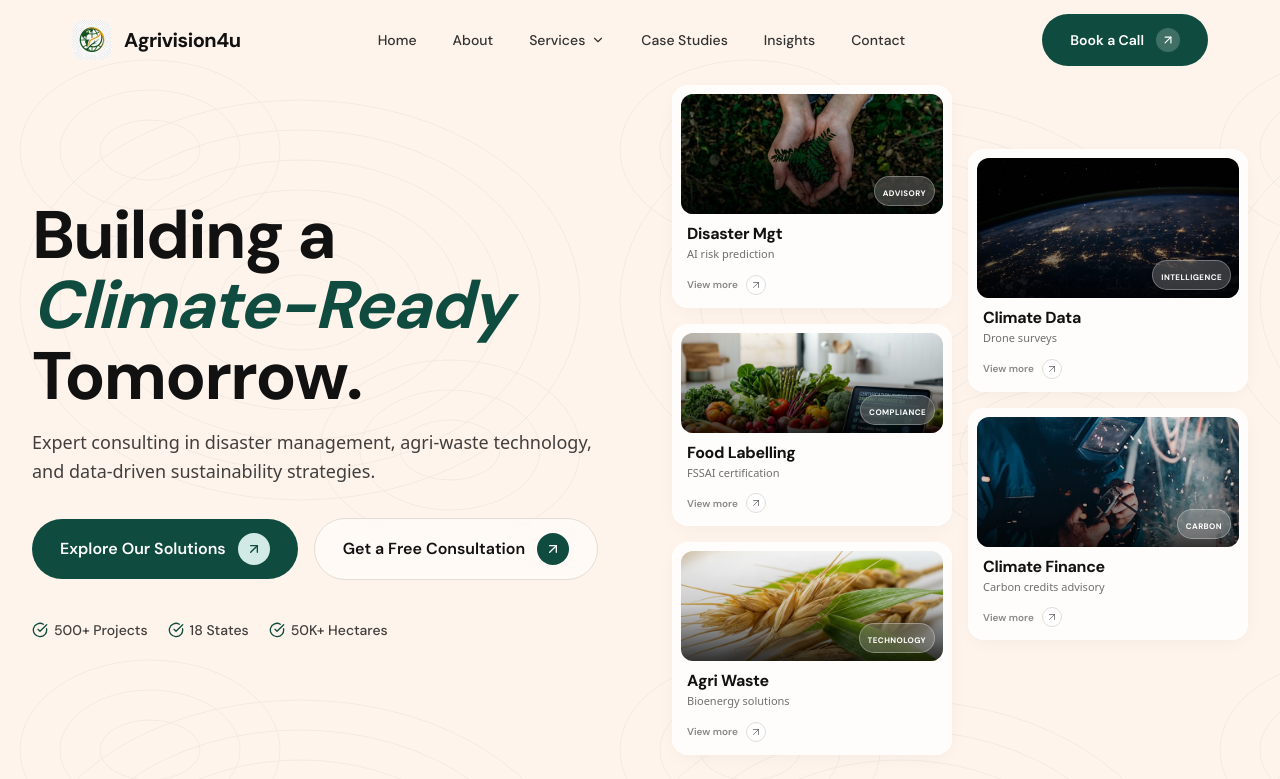
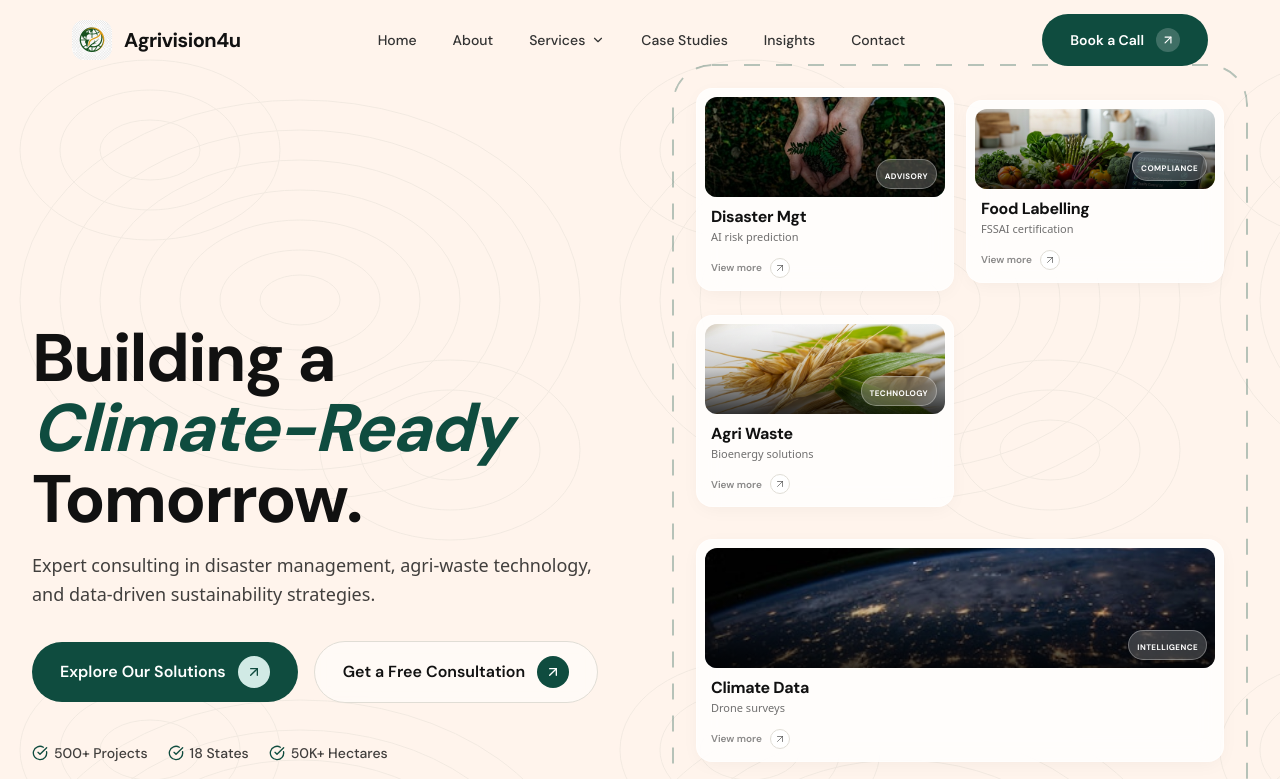
Before and after one commit to Rohitmeena8923/agrivision4u, a Next.js app: page / in a window 1280 px wide. Shown: the top 779 px of the page. Built offline with nearby package versions, Linux system fonts and the light colour scheme.

Commit message:
feat: custom dashed border and smooth page transitions

```diff
--- /dev/null
+++ b/src/app/template.tsx
@@ -0,0 +1,7 @@
+"use client";
+
+import PageTransition from "@/components/animations/PageTransition";
+
+export default function Template({ children }: { children: React.ReactNode }) {
+    return <PageTransition>{children}</PageTransition>;
+}
--- /dev/null
+++ b/src/components/animations/PageTransition.tsx
@@ -0,0 +1,18 @@
+"use client";
+
+import { motion } from "framer-motion";
+import { ReactNode } from "react";
+
+export default function PageTransition({ children }: { children: ReactNode }) {
+    return (
+        <motion.div
+            initial={{ opacity: 0, y: 15 }}
+            animate={{ opacity: 1, y: 0 }}
+            exit={{ opacity: 0, y: 15 }}
+            transition={{ type: "spring", stiffness: 100, damping: 20, duration: 0.4 }}
+            className="flex flex-col min-h-[100dvh]"
+        >
+            {children}
+        </motion.div>
+    );
+}
--- a/src/components/sections/HeroSection.tsx
+++ b/src/components/sections/HeroSection.tsx
@@ -6,7 +6,7 @@
 
 export default function HeroSection() {
     return (
-        <section className="relative min-h-[100dvh] flex items-center justify-center overflow-hidden bg-[#FFF4EC] topo-bg pt-20 pb-10">
+        <section className="relative min-h-[100dvh] flex items-center justify-center overflow-hidden bg-[#FFF4EC] topo-bg pt-16 pb-6 md:pb-8">
             <div className="container-max px-4 sm:px-6 lg:px-8 w-full max-w-7xl">
                 <div className="grid lg:grid-cols-2 gap-8 lg:gap-12 items-center">
 
@@ -62,16 +62,23 @@
                     </div>
 
                     {/* Right Column: Masonry Grid */}
-                    <div className="grid grid-cols-2 gap-3 lg:gap-4 relative w-full mt-8 lg:mt-0 max-w-xl ml-auto">
+                    <div className="relative w-full mt-8 lg:mt-0 max-w-xl ml-auto p-4 sm:p-5 lg:p-6">
+                        {/* Custom Dashed Border */}
+                        <div className="absolute inset-0 pointer-events-none">
+                            <svg width="100%" height="100%" className="rounded-[40px]">
+                                <rect x="1" y="1" width="calc(100% - 2px)" height="calc(100% - 2px)" fill="none" rx="39" ry="39" stroke="currentColor" strokeWidth="2" strokeDasharray="16 16" className="text-primary/30" />
+                            </svg>
+                        </div>
+                        <div className="grid grid-cols-2 gap-3 relative w-full">
 
                             {/* Column 1 */}
-                        <div className="flex flex-col gap-3 lg:gap-4">
+                            <Link href="/services/disaster-management" className="flex flex-col gap-3">
                                 {/* Card 1: Disaster Management */}
                                 <motion.div
                                     initial={{ opacity: 0, y: 40 }} animate={{ opacity: 1, y: 0 }} transition={{ duration: 0.8, delay: 0.2 }}
                                     className="bg-white/80 backdrop-blur-md border border-white/40 rounded-2xl p-2 pb-3 shadow-[0_4px_20px_-4px_rgba(0,0,0,0.05)] hover:shadow-xl transition-all duration-500 hover:-translate-y-1 group cursor-pointer"
                                 >
-                                <div className="relative w-full h-[120px] rounded-xl overflow-hidden mb-2.5 bg-gray-100">
+                                    <div className="relative w-full h-[80px] xl:h-[100px] rounded-xl overflow-hidden mb-2.5 bg-gray-100">
                                         <Image src="/images/hero/disaster-management.jpg" priority alt="Disaster Management" fill sizes="(max-width: 768px) 50vw, 25vw" className="object-cover group-hover:scale-110 transition-transform duration-700" />
                                         <div className="absolute inset-0 bg-gradient-to-t from-black/80 via-black/20 to-transparent"></div>
                                         <div className="absolute bottom-2 right-2 bg-white/20 backdrop-blur-md px-2 py-0.5 rounded-full border border-white/30">
@@ -87,13 +94,15 @@
                                         </div>
                                     </div>
                                 </motion.div>
+                            </Link>
 
+                            <Link href="/services/food-compliance" className="flex flex-col gap-3 mt-3">
                                 {/* Card 2: Food Labelling */}
                                 <motion.div
                                     initial={{ opacity: 0, y: 40 }} animate={{ opacity: 1, y: 0 }} transition={{ duration: 0.8, delay: 0.3 }}
                                     className="bg-white/80 backdrop-blur-md border border-white/40 rounded-2xl p-2 pb-3 shadow-[0_4px_20px_-4px_rgba(0,0,0,0.05)] hover:shadow-xl transition-all duration-500 hover:-translate-y-1 group cursor-pointer"
                                 >
-                                <div className="relative w-full h-[100px] rounded-xl overflow-hidden mb-2.5 bg-gray-100">
+                                    <div className="relative w-full h-[60px] xl:h-[80px] rounded-xl overflow-hidden mb-2.5 bg-gray-100">
                                         <Image src="/images/hero/food-compliance.jpg" priority alt="Food Compliance" fill sizes="(max-width: 768px) 50vw, 25vw" className="object-cover group-hover:scale-110 transition-transform duration-700" />
                                         <div className="absolute inset-0 bg-gradient-to-t from-black/80 via-black/20 to-transparent"></div>
                                         <div className="absolute bottom-2 right-2 bg-white/20 backdrop-blur-md px-2 py-0.5 rounded-full border border-white/30">
@@ -109,13 +118,15 @@
                                         </div>
                                     </div>
                                 </motion.div>
+                            </Link>
 
+                            <Link href="/services/agri-waste-to-value" className="flex flex-col gap-3 mt-3">
                                 {/* Card 3: Agri Waste */}
                                 <motion.div
                                     initial={{ opacity: 0, y: 40 }} animate={{ opacity: 1, y: 0 }} transition={{ duration: 0.8, delay: 0.4 }}
                                     className="bg-white/80 backdrop-blur-md border border-white/40 rounded-2xl p-2 pb-3 shadow-[0_4px_20px_-4px_rgba(0,0,0,0.05)] hover:shadow-xl transition-all duration-500 hover:-translate-y-1 group cursor-pointer"
                                 >
-                                <div className="relative w-full h-[110px] rounded-xl overflow-hidden mb-2.5 bg-gray-100">
+                                    <div className="relative w-full h-[70px] xl:h-[90px] rounded-xl overflow-hidden mb-2.5 bg-gray-100">
                                         <Image src="/images/hero/agri-waste.jpg" alt="Agri Waste" fill sizes="(max-width: 768px) 50vw, 25vw" className="object-cover group-hover:scale-110 transition-transform duration-700" />
                                         <div className="absolute inset-0 bg-gradient-to-t from-black/80 via-black/20 to-transparent"></div>
                                         <div className="absolute bottom-2 right-2 bg-white/20 backdrop-blur-md px-2 py-0.5 rounded-full border border-white/30">
@@ -131,16 +142,18 @@
                                         </div>
                                     </div>
                                 </motion.div>
+                            </Link>
                         </div>
 
                         {/* Column 2 (Staggered) */}
-                        <div className="flex flex-col gap-3 lg:gap-4 lg:pt-16 mt-4 lg:mt-0">
+                        <div className="flex flex-col gap-3 pt-6 lg:pt-8 mt-4 lg:mt-0">
+                            <Link href="/services/climate-data" className="flex flex-col gap-3">
                                 {/* Card 4: Climate Data */}
                                 <motion.div
                                     initial={{ opacity: 0, y: 40 }} animate={{ opacity: 1, y: 0 }} transition={{ duration: 0.8, delay: 0.4 }}
                                     className="bg-white/80 backdrop-blur-md border border-white/40 rounded-2xl p-2 pb-3 shadow-[0_4px_20px_-4px_rgba(0,0,0,0.05)] hover:shadow-xl transition-all duration-500 hover:-translate-y-1 group cursor-pointer"
                                 >
-                                <div className="relative w-full h-[140px] rounded-xl overflow-hidden mb-2.5 bg-gray-100">
+                                    <div className="relative w-full h-[100px] xl:h-[120px] rounded-xl overflow-hidden mb-2.5 bg-gray-100">
                                         <Image src="/images/hero/climate-data.jpg" priority alt="Climate Data" fill sizes="(max-width: 768px) 50vw, 25vw" className="object-cover group-hover:scale-110 transition-transform duration-700" />
                                         <div className="absolute inset-0 bg-gradient-to-t from-black/80 via-black/20 to-transparent"></div>
                                         <div className="absolute bottom-2 right-2 bg-white/20 backdrop-blur-md px-2 py-0.5 rounded-full border border-white/30">
@@ -156,13 +169,15 @@
                                         </div>
                                     </div>
                                 </motion.div>
+                            </Link>
 
+                            <Link href="/services/climate-finance" className="flex flex-col gap-3 mt-3">
                                 {/* Card 5: Climate Finance */}
                                 <motion.div
                                     initial={{ opacity: 0, y: 40 }} animate={{ opacity: 1, y: 0 }} transition={{ duration: 0.8, delay: 0.5 }}
                                     className="bg-white/80 backdrop-blur-md border border-white/40 rounded-2xl p-2 pb-3 shadow-[0_4px_20px_-4px_rgba(0,0,0,0.05)] hover:shadow-xl transition-all duration-500 hover:-translate-y-1 group cursor-pointer"
                                 >
-                                <div className="relative w-full h-[130px] rounded-xl overflow-hidden mb-2.5 bg-gray-100">
+                                    <div className="relative w-full h-[90px] xl:h-[110px] rounded-xl overflow-hidden mb-2.5 bg-gray-100">
                                         <Image src="/images/hero/climate-finance.jpg" alt="Climate Finance" fill sizes="(max-width: 768px) 50vw, 25vw" className="object-cover group-hover:scale-110 transition-transform duration-700" />
                                         <div className="absolute inset-0 bg-gradient-to-t from-black/80 via-black/20 to-transparent"></div>
                                         <div className="absolute bottom-2 right-2 bg-white/20 backdrop-blur-md px-2 py-0.5 rounded-full border border-white/30">
@@ -178,8 +193,9 @@
                                         </div>
                                     </div>
                                 </motion.div>
+                            </Link>
+
                         </div>
-
                     </div>
                 </div>
             </div>
```
Also changed, not shown: vercel_status.txt (added). Lines whose indentation alone changed are shown as unchanged.
